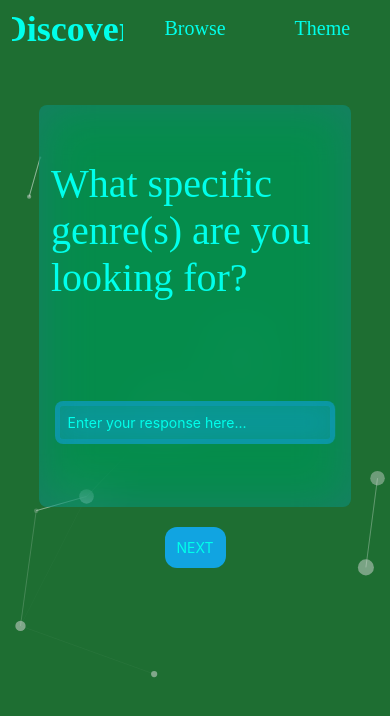
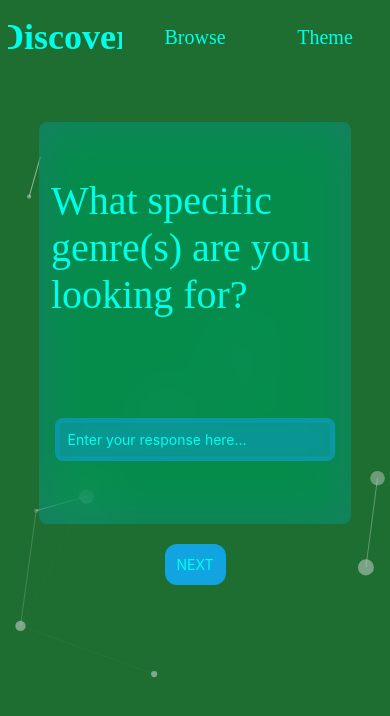
Before and after one commit to aloshon/theadvocator, a React Native app: screen / in a window 390 px wide. Shown: the top 716 px of the page. Built offline with nearby package versions, Linux system fonts and the light colour scheme.

Commit message:
fix tab styling

```diff
--- a/Tabs.tsx
+++ b/Tabs.tsx
@@ -26,8 +26,7 @@ export const Tabs = ({tabs, icons, activeTab=0, setActiveTab, currentTheme, setT
       justifyContent: "space-around",
       alignItems: "stretch",
       width: "100%",
-      padding: 4,
-      margin: isPC? 0: 12,
+      margin: 12,
     },
     tab: {
       flex: 1,
```
